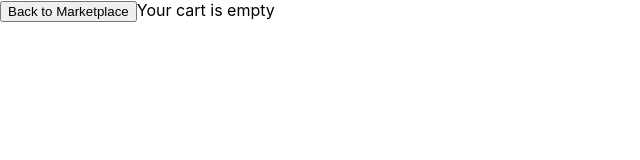
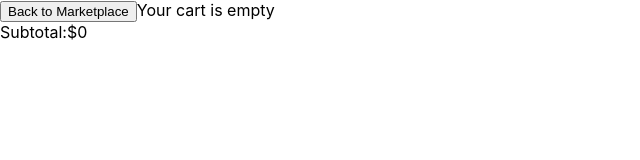
Before and after one commit to Rxthew/marketplace, a React (Create React App) app: page /cart in a window 1280 px wide. Shown: the top 160 px of the page, without its empty margins (0-640 px from the left). Built offline with nearby package versions, Linux system fonts and the light colour scheme.

Commit message:
Add subtotal to Cart

```diff
--- a/src/Pages/Cart.tsx
+++ b/src/Pages/Cart.tsx
@@ -1,12 +1,13 @@
 import React, { SetStateAction, useState, useEffect, useRef } from "react"
-import { Link, Outlet} from "react-router-dom"
+import { Link} from "react-router-dom"
 import {v4 as genKey} from 'uuid'
 
 
 export interface cartItem {
     readonly item : JSX.Element,
-    itemAmount : number
+    itemAmount : number,
     readonly itemPrice : number
+
 }
 
 interface cartProps {
@@ -24,6 +25,7 @@ interface singleItemProps {
 
 }
 
+
 const getAmount = function(obj:cartItem){
     return obj.itemAmount
 }
@@ -31,7 +33,6 @@ const getAmount = function(obj:cartItem){
 const removeItem = function(key:string, someNewMap:Map<string,cartItem> | null){
         someNewMap?.delete(key)
         return someNewMap
-
 
 }
 
@@ -66,18 +67,24 @@ const SingleItem =  function(props:singleItemProps){
 
 export const Cart = function(props:cartProps):JSX.Element{
 
+
+    const itemsSetter = props.itemsSetter
+    let itemsMap = props.itemsMap
+    let onMount = useRef(false)
+
     let [cartContent,setCartContent] = useState<JSX.Element>(
     <div>
         <Link to='/products'>
             <button type='button'>Back to Marketplace</button>
         </Link>
         <span>Your cart is empty</span>
+        <div>
+            <span>Subtotal:</span>
+            <span>${0}</span>
+        </div>
     </div>
     )
 
-    let itemsSetter = props.itemsSetter
-    let itemsMap = props.itemsMap
-    let onMount = useRef(false)
 
 
     useEffect(()=>{
@@ -141,7 +148,14 @@ export const Cart = function(props:cartProps):JSX.Element{
                 return itemsMap
             })
 
+        }
 
+
+        const reconcileSubTotal = function(itemArr:[string,cartItem][]){
+            const relevantData = itemArr.map(elem => elem[1].itemAmount * elem[1].itemPrice)
+            const initialValue = 0
+            const subTotal = relevantData.reduce((prev,current) => prev + current,initialValue)
+            return subTotal
         }
 
         if(itemsMap){
@@ -155,7 +169,10 @@ export const Cart = function(props:cartProps):JSX.Element{
                         <button type='button'>Back to Marketplace</button>
                     </Link>
                     {renderedItems}
-                    <Outlet/>
+                    <div>
+                        <span>Subtotal:</span>
+                        <span>${reconcileSubTotal(itemsArray)}</span>
+                    </div>
                 </div>
             )
 
@@ -163,6 +180,7 @@ export const Cart = function(props:cartProps):JSX.Element{
 
     },[itemsMap, itemsSetter])
 
+
     return (
         cartContent
     )
```
